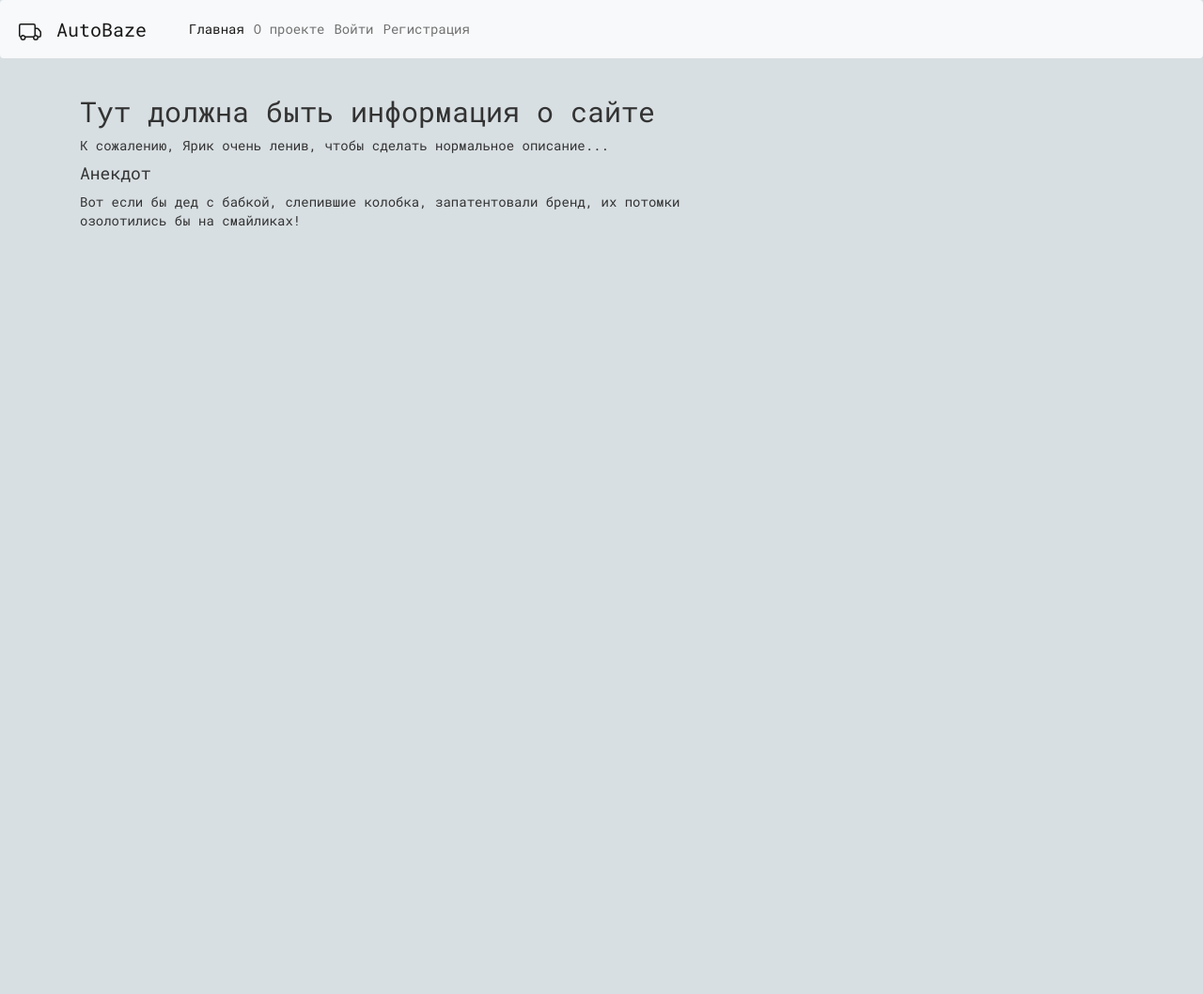
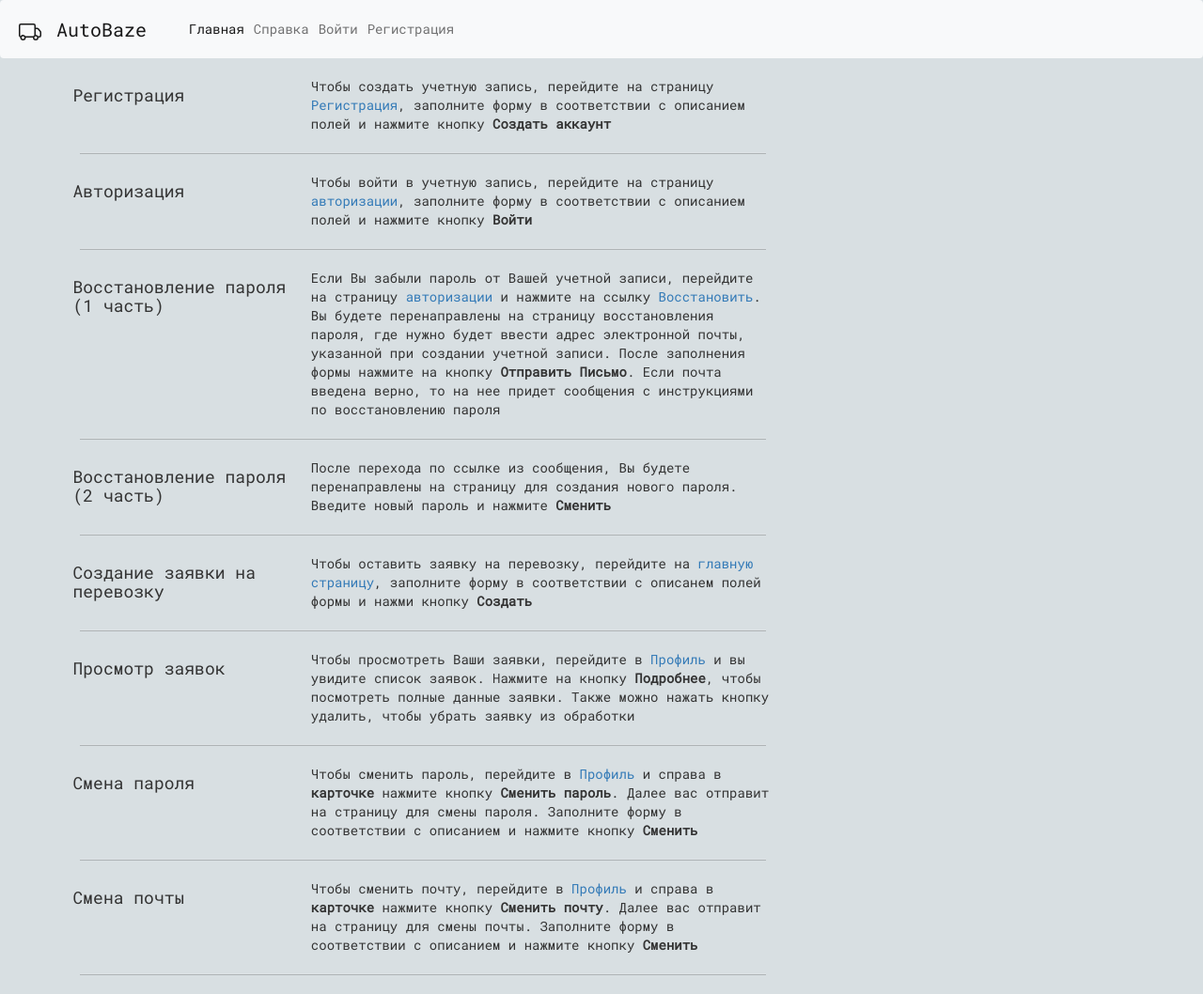
Before and after one commit to insmnia/AutoBaze, a Flask app: page /about in a window 1280 px wide. Shown: the whole page at 94% size. Before the commit the page ends 241 px from the top, so only its background shows below. Run offline with Flask 2, Linux system fonts and the light colour scheme; some libraries are stand-ins or nearby versions.

Commit message:
new about page

```diff
--- a/app/main/routes.py
+++ b/app/main/routes.py
@@ -18,7 +18,7 @@ def index():
         arrival_point = request.form.get("to")
         amount = request.form.get("amount")
         auto = request.form.get("auto")
-        if request.form.get("ta")=="2":
+        if request.form.get("ta") == "2":
             amount = 20
         if not all([Fcs, phone, email, departure_point, arrival_point, amount, auto]):
             flash("Заполните форму полностью!")
@@ -72,6 +72,7 @@ def index():
                            max_day=max_day,
                            )
 
+
 @main.route("/about")
 def about():
-    return render_template("main/about.html")
+    return render_template("main/about.html", title="О нас")
--- a/app/templates/base.html
+++ b/app/templates/base.html
@@ -51,9 +51,7 @@
             <div class="collapse navbar-collapse" id="navbarNavAltMarkup">
                 <div class="navbar-nav">
                     <a class="nav-link active" href="{{ url_for('main.index') }}">Главная</a>
-                    <a class="nav-link" target="_blank"
-                        href="{{url_for('main.about')}}">О
-                        проекте</a>
+                    <a class="nav-link" target="_blank" href="{{url_for('main.about')}}">Справка</a>
                     {% if current_user.is_authenticated %}
                     {% if current_user.manager == 1 %}
                     <a class="nav-link" href="{{ url_for('manage.mprofile',filter='Все') }}">Кабинет</a>
--- a/app/templates/main/about.html
+++ b/app/templates/main/about.html
@@ -1,7 +1,81 @@
 {% extends "base.html" %}
 {% block content %}
-    <h2>Тут должна быть информация о сайте</h2>
-    <p>К сожалению, Ярик очень ленив, чтобы сделать нормальное описание...</p>
-    <h4>Анекдот</h4>
-    <p>Вот если бы дед с бабкой, слепившие колобка, запатентовали бренд, их потомки озолотились бы на смайликах!</p>
+<div class="row" style="vertical-align: middle;">
+    <div class="col-4">
+        <h4>Регистрация</h4>
+    </div>
+    <div class="col-8">Чтобы создать учетную запись, перейдите на страницу <a
+            href="{{ url_for('auth.sign_up') }}">Регистрация</a>, заполните форму
+        в соответствии с описанием полей и нажмите кнопку <b>Создать аккаунт</b></div>
+</div>
+<hr>
+<div class="row" style="vertical-align: middle;">
+    <div class="col-4">
+        <h4>Авторизация</h4>
+    </div>
+    <div class="col-8">Чтобы войти в учетную запись, перейдите на страницу <a
+            href="{{ url_for('auth.sign_in') }}">авторизации</a>, заполните форму
+        в соответствии с описанием полей и нажмите кнопку <b>Войти</b></div>
+</div>
+<hr>
+<div class="row" style="vertical-align: middle;">
+    <div class="col-4">
+        <h4>Восстановление пароля (1 часть)</h4>
+    </div>
+    <div class="col-8">Если Вы забыли пароль от Вашей учетной записи, перейдите на страницу <a
+            href="{{ url_for('auth.sign_in') }}">авторизации</a>
+        и нажмите на ссылку <a href="{{ url_for('auth.send_reset_password_email') }}">Восстановить</a>. Вы будете
+        перенаправлены на страницу восстановления пароля,
+        где нужно будет ввести адрес электронной почты, указанной при создании учетной записи. После заполнения формы
+        нажмите на кнопку <b>Отправить Письмо</b>. Если почта введена верно, то на нее придет сообщения с инструкциями
+        по восстановлению пароля</div>
+</div>
+<hr>
+<div class="row" style="vertical-align: middle;">
+    <div class="col-4">
+        <h4>Восстановление пароля (2 часть)</h4>
+    </div>
+    <div class="col-8">После перехода по ссылке из сообщения, Вы будете перенаправлены на страницу для создания нового
+        пароля. Введите новый пароль и нажмите <b>Сменить</b></div>
+</div>
+<hr>
+<div class="row" style="vertical-align: middle;">
+    <div class="col-4">
+        <h4>Создание заявки на перевозку</h4>
+    </div>
+    <div class="col-8">Чтобы оставить заявку на перевозку, перейдите на <a href="{{ url_for('main.index') }}">главную
+            страницу</a>, заполните
+        форму в соответствии с описанем полей формы и нажми кнопку <b>Создать</b></div>
+</div>
+<hr>
+<div class="row" style="vertical-align: middle;">
+    <div class="col-4">
+        <h4>Просмотр заявок</h4>
+    </div>
+    <div class="col-8">Чтобы просмотреть Ваши заявки, перейдите в <a href="{{ url_for('profile.profile') }}">Профиль</a>
+        и вы увидите список заявок.
+        Нажмите на кнопку <b>Подробнее</b>, чтобы посмотреть полные данные заявки. Также можно нажать кнопку удалить,
+        чтобы убрать заявку из обработки</div>
+</div>
+<hr>
+<div class="row" style="vertical-align: middle;">
+    <div class="col-4">
+        <h4>Смена пароля</h4>
+    </div>
+    <div class="col-8">Чтобы сменить пароль, перейдите в <a href="{{ url_for('profile.profile') }}">Профиль</a> и справа
+        в <b>карточке</b> нажмите
+        кнопку <b>Сменить пароль</b>. Далее вас отправит на страницу для смены пароля. Заполните форму в соответствии с
+        описанием и нажмите кнопку <b>Сменить</b></div>
+</div>
+<hr>
+<div class="row" style="vertical-align: middle;">
+    <div class="col-4">
+        <h4>Смена почты</h4>
+    </div>
+    <div class="col-8">Чтобы сменить почту, перейдите в <a href="{{ url_for('profile.profile') }}">Профиль</a> и справа
+        в <b>карточке</b> нажмите
+        кнопку <b>Сменить почту</b>. Далее вас отправит на страницу для смены почты. Заполните форму в соответствии с
+        описанием и нажмите кнопку <b>Сменить</b></div>
+</div>
+<hr>
 {% endblock content %}
--- a/app/templates/manage/day_details.html
+++ b/app/templates/manage/day_details.html
@@ -15,7 +15,7 @@
 <div class="container">
     <div class="row">
         {% for order in orders %}
-        <div class="card mb-3" style="width: 360px;">
+        <div class="card mb-3" style="width: 370px;">
             <div class="row no-gutters">
                 <!-- <div class="col-md-4">
                     {% if order.order_type == "Пассажирская" %}
@@ -34,9 +34,9 @@
                             Пункт прибытия: <b>{{ order.arrival_point }}</b><br>
                             Тип доставки: <b>{{ order.order_type }}</b><br>
                             {% if order.order_type == "Пассажирская" %}
-                            Количество пассажиров: <b>{{ order.amount}}</b>
+                            Количество пассажиров: <b>{{ order.amount}}</b><br>
                             {% else %}
-                            Вес груза: <b>{{ order.amount}}</b>
+                            Вес груза: <b>{{ order.amount}}</b><br>
                             {% endif %}
                             Остановки: <b>{{order.stops}}</b><br>
                         </p>
```
